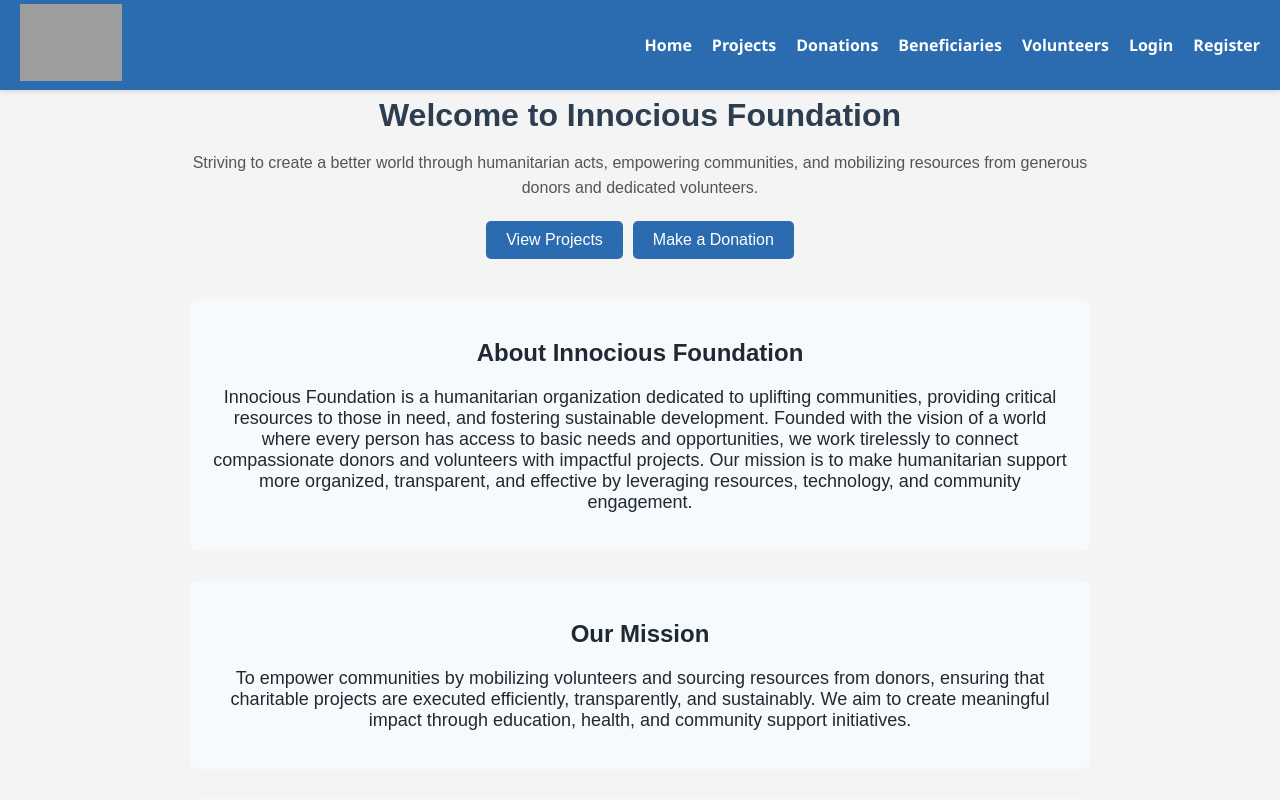
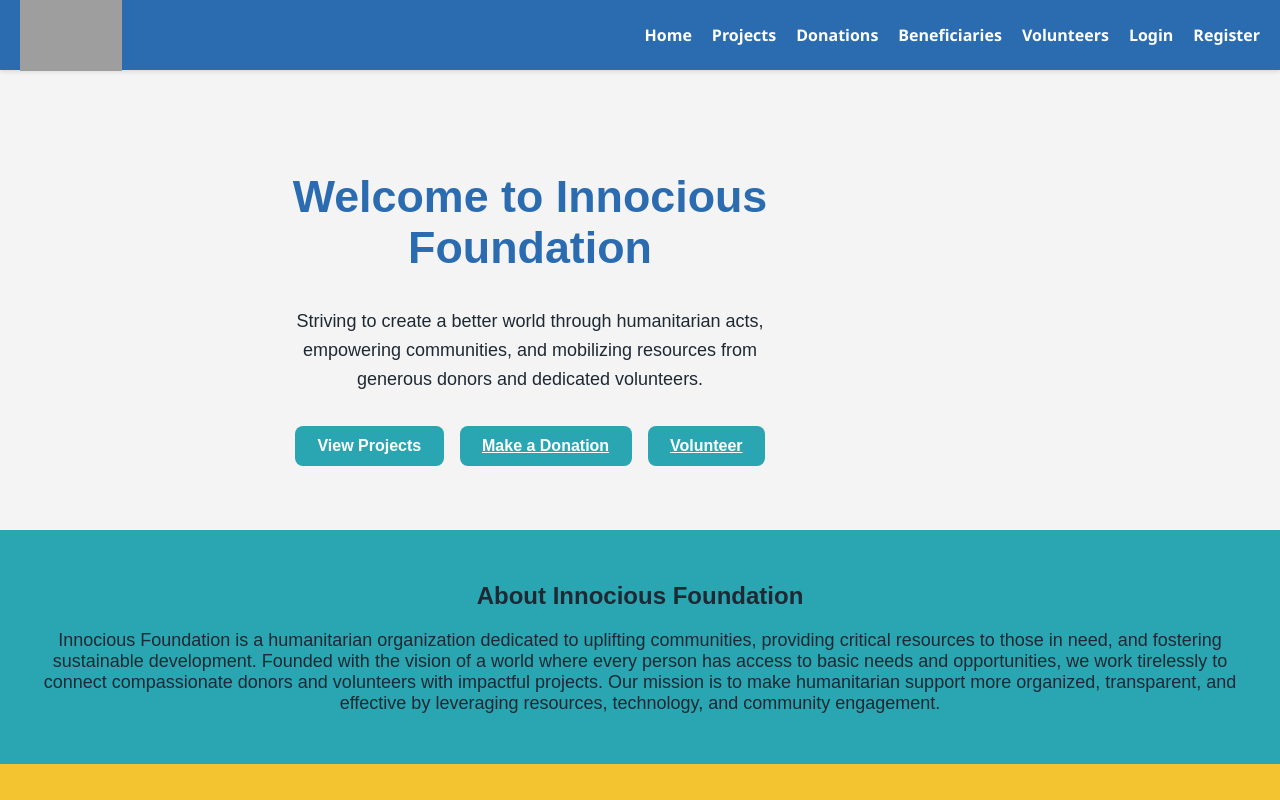
Before and after one commit to Omwami-dev/community-aid-frontend, a React (Create React App) app: page / in a window 1280 px wide. Shown: the top 800 px of the page. Built offline with nearby package versions, Linux system fonts and the light colour scheme; grey boxes are pictures that could not be loaded.

Commit message:
update index.css

```diff
--- a/src/index.css
+++ b/src/index.css
@@ -1,3 +1,14 @@
+* {
+  margin: 100;
+  padding: 100;
+  box-sizing: border-box;
+}
+
+html, body {
+  width: 100%;
+  height: 100%;
+}
+
 :root {
   /* Primary brand colors */
   --blue-primary: #1f5fa9;
@@ -14,6 +25,36 @@
   --text-dark: #1f2933;
   --white: #ffffff;
 }
+.hero-section {
+  min-height: 50vh;          /* full screen height */
+  width: 50vw;
+  display: flex;
+  flex-direction: column;
+  justify-content: center;
+  align-items: center;
+  text-align: center;
+  padding: 4rem;
+}
+
+/* Optional styling for text */
+.hero-heading {
+  font-size: 2.8rem;
+  margin-bottom: 1rem;
+}
+
+.hero-paragraph {
+  max-width: 700px;
+  margin-bottom: 2rem;
+  line-height: 1.6;
+}
+
+/* Button layout */
+.hero-buttons {
+  display: flex;
+  gap: 1rem;
+  flex-wrap: wrap;
+}
+
 
 body {
    margin: 0;
@@ -21,8 +62,63 @@ body {
   background-color: var(--bg-light);
   color: var(--text-dark);
 }
-
+.btn-primary {
+  background-color: var(--teal-primary);
+  color: white;
+  border: none;
+  padding: 0.7rem 1.4rem;
+  border-radius: 8px;
+  cursor: pointer;
+  font-weight: 600;
+}
+.btn-primary:hover {
+  background-color: var(--blue-primary);
+}
+.btn-accent {
+  background-color: var(--teal-primary);
+  color: white;
+  border: none;
+  padding: 0.7rem 1.4rem;
+  border-radius: 8px;
+  cursor: pointer;
+  font-weight: 600;
+}
 code {
   font-family: source-code-pro, Menlo, Monaco, Consolas, 'Courier New',
     monospace;
 }
+.card {
+  background-color: var(--white);
+  border-left: 6px solid var(--teal-primary);
+  padding: 1.2rem;
+  border-radius: 12px;
+  box-shadow: 0 6px 15px rgba(0, 0, 0, 0.08);
+}
+
+.card h3 {
+  color: var(--blue-primary);
+}
+.section-yellow {
+  background-color: var(--accent-yellow);
+  padding: 2rem;
+  width: 100vw;              /* full browser width */
+  margin-left: calc(-50vw + 50%);
+  margin-right: calc(-50vw + 50%)
+
+}
+.section-tealprimary {
+  background-color: var(--teal-primary);
+  padding: 2rem;
+  width: 100vw;              /* full browser width */
+  margin-left: calc(-50vw + 50%);
+  margin-right: calc(-50vw + 50%)
+
+}
+.section-purple {
+  background-color: var(--accent-purple);
+  color: white;
+  padding: 2rem;
+  width: 100vw;              /* full browser width */
+  margin-left: calc(-50vw + 50%);
+  margin-right: calc(-50vw + 50%)
+}
--- a/src/pages/DonationsPage.js
+++ b/src/pages/DonationsPage.js
@@ -11,6 +11,10 @@ function DonationsPage() {
   return (
     <div style={containerStyle}>
       <h1 style={headingStyle}>Donations</h1>
+      <div className="card">
+     <h3>Support a Cause</h3>
+     <p>Your donation helps transform lives.</p>
+     </div>
       <p style={paragraphStyle}>
         Your contributions to <strong>Innocious Foundation</strong> help us build a
         fairer, more compassionate world.
--- a/src/pages/HomePage.js
+++ b/src/pages/HomePage.js
@@ -5,24 +5,29 @@ const HomePage = () => {
   return (
     <div style={containerStyle}>
       {/* Hero Section */}
-      <section style={heroStyle}>
-        <h1 style={headingStyle}>Welcome to Innocious Foundation</h1>
-        <p style={paragraphStyle}>
+ {/* Hero Section */}
+  <section className="hero-section">
+    <h1 className="hero-heading">Welcome to Innocious Foundation</h1>
+    <p className="hero-paragraph">
     Striving to create a better world through humanitarian acts, empowering communities,
     and mobilizing resources from generous donors and dedicated volunteers.
     </p>
-        <div style={buttonGroupStyle}>
+    <div className="hero-buttons">
      <Link to="/projects">
-            <button style={buttonStyle}>View Projects</button>
+      <button className="btn-primary">View Projects</button>
      </Link>
-          <Link to="/donations">
-            <button style={buttonStyle}>Make a Donation</button>
+     <Link to="/donations" className="btn-primary">
+      Make a Donation
+     </Link>
+     <Link to="/volunteers" className="btn-accent">
+      Volunteer
      </Link>
    </div>
    </section>
 
+
       {/* About Section */}
-      <section style={sectionStyle}>
+      <section className='section-tealprimary'>
         <h2>About Innocious Foundation</h2>
         <p>
           Innocious Foundation is a humanitarian organization dedicated to uplifting communities,
@@ -35,7 +40,7 @@ const HomePage = () => {
       </section>
 
       {/* Mission Section */}
-      <section style={sectionStyle}>
+      <section className='section-yellow'>
         <h2>Our Mission</h2>
         <p>
           To empower communities by mobilizing volunteers and sourcing resources from donors,
@@ -45,7 +50,7 @@ const HomePage = () => {
       </section>
 
       {/* Vision Section */}
-      <section style={sectionStyle}>
+      <section className="section-purple">
         <h2>Our Vision</h2>
         <p>
           A world where every individual and community thrives with access to essential resources,
@@ -65,48 +70,4 @@ const containerStyle = {
   margin: 'auto', // Centers content
 };
 
-const heroStyle = {
-  textAlign: 'center',
-  marginBottom: '40px',
-};
-
-const headingStyle = {
-  fontSize: '2rem',
-  marginBottom: '15px',
-  color: '#2c3e50',
-};
-
-const paragraphStyle = {
-  fontSize: '1rem',
-  color: '#555',
-  lineHeight: '1.6',
-  marginBottom: '20px',
-};
-
-const buttonGroupStyle = {
-  display: 'flex',
-  justifyContent: 'center',
-  flexWrap: 'wrap', // Allows buttons to wrap on small screens
-  gap: '10px',
-  marginTop: '20px',
-};
-
-const buttonStyle = {
-  padding: '10px 20px',
-  fontSize: '16px',
-  cursor: 'pointer',
-  backgroundColor: '#2b6cb0',
-  color: 'white',
-  border: 'none',
-  borderRadius: '5px',
-};
-
-const sectionStyle = {
-  marginBottom: '30px',
-  padding: '20px',
-  backgroundColor: '#f7fafc',
-  borderRadius: '8px',
-  textAlign: 'center',
-};
-
 export default HomePage;
--- a/src/pages/ProjectsPage.js
+++ b/src/pages/ProjectsPage.js
@@ -24,13 +24,14 @@ function ProjectsPage() {
 
   return (
     <div style={containerStyle}>
-      <h1 style={headingStyle}>Our Projects</h1>
-      <p style={paragraphStyle}>
+       <section>
+        <h1 style={headingStyle}>Our Projects</h1>
+        <p style={paragraphStyle}>
         At <strong>Innocious Foundation</strong>, we are driven by compassion and purpose.
         Each project we launch is a step toward uplifting lives and promoting equality through education,
         sustainable development, and community empowerment.
-      </p>
-
+       </p>
+       </section>
       <div style={gridStyle}>
         {projects.map((project) => (
           <div key={project.id} style={cardStyle}>
--- a/src/pages/VolunteersPage.js
+++ b/src/pages/VolunteersPage.js
@@ -10,8 +10,10 @@ function VolunteersPage() {
       <p style={paragraphStyle}>
         Our dedicated volunteers are the backbone of <strong>Innocious Foundation</strong>.
         They help make our projects successful and transform communities.
-      </p>
-
+       </p>
+       <div>
+       <h1>Become a Volunteer</h1>
+        </div>
       {volunteers.length === 0 ? (
         <p style={emptyStyle}>
           No volunteers have been registered yet. As volunteers join, their profiles will appear here.
```
Lines whose indentation alone changed are shown as unchanged.
